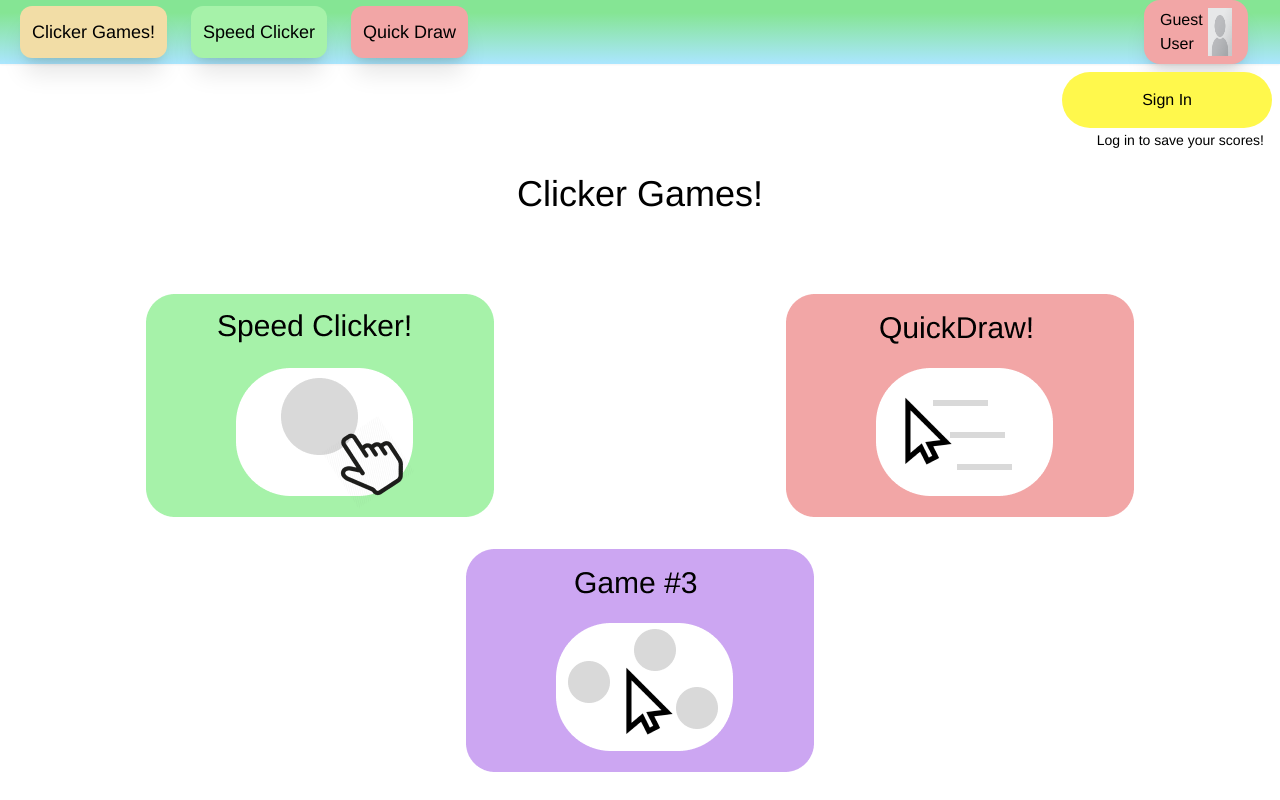
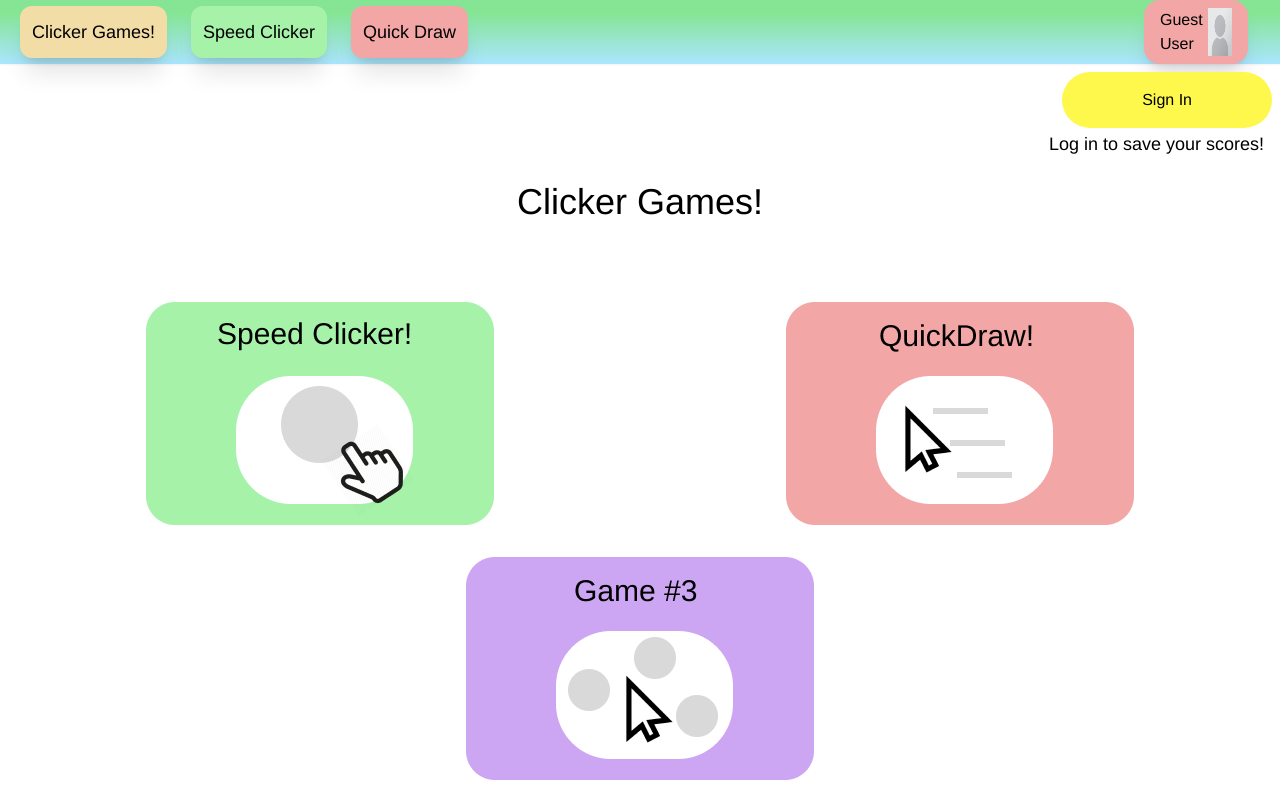
Before and after one commit to Ost-Ethan/Clicker-Games, a React (Vite) app in the folder client/: page / in a window 1280 px wide. Built offline with nearby package versions, Linux system fonts and the light colour scheme.

Commit message:
minor change to log in button text

```diff
--- a/client/src/components/LoginHeaderButton.tsx
+++ b/client/src/components/LoginHeaderButton.tsx
@@ -10,7 +10,7 @@ export function LoginHeaderButton() {
           </button>
         </Link>
       </div>
-      <div className="text-sm font-Arimo min-w-max ml-40 basis-full flex flex-wrap justify-end mx-4 my-0.5 select-none">
+      <div className="text-sm md:text-lg font-Arimo min-w-max ml-40 basis-full flex flex-wrap justify-end mx-4 my-0.5 select-none">
         <p>Log in to save your scores!</p>
       </div>
     </>
```
